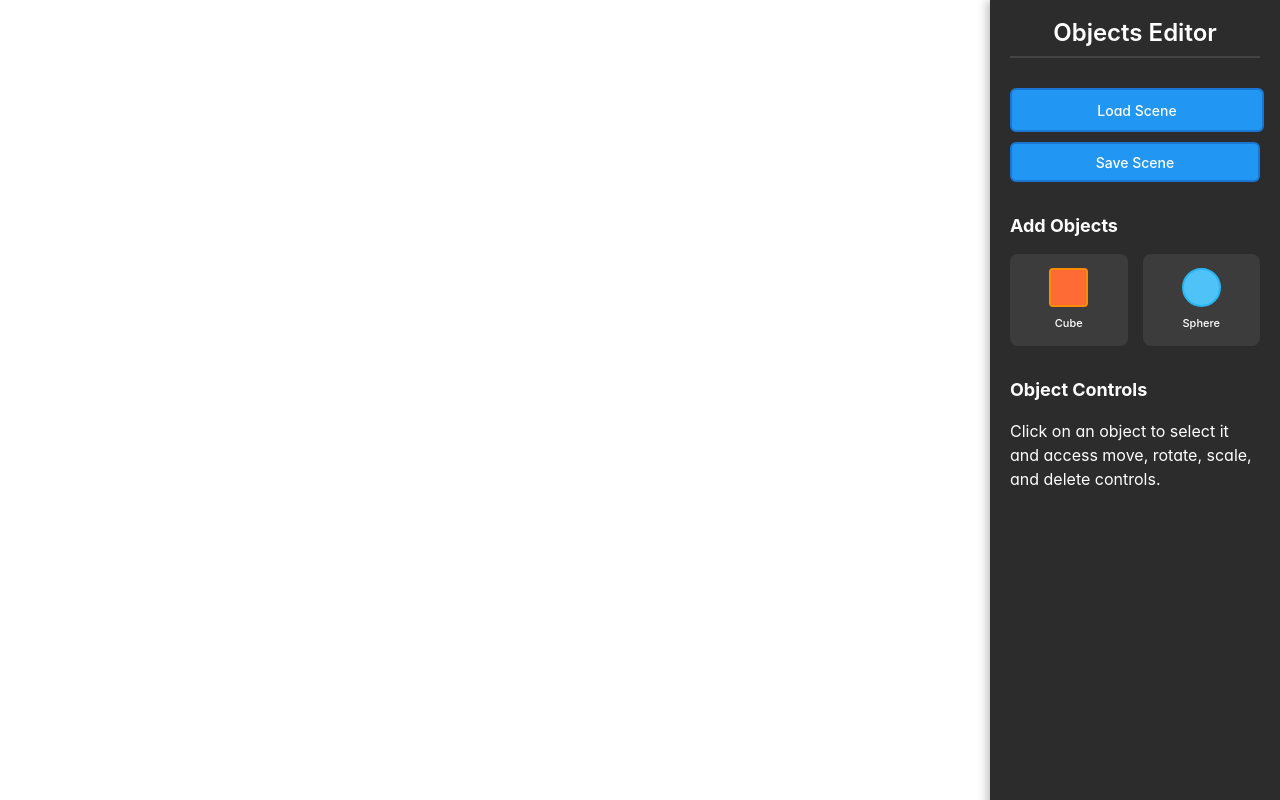
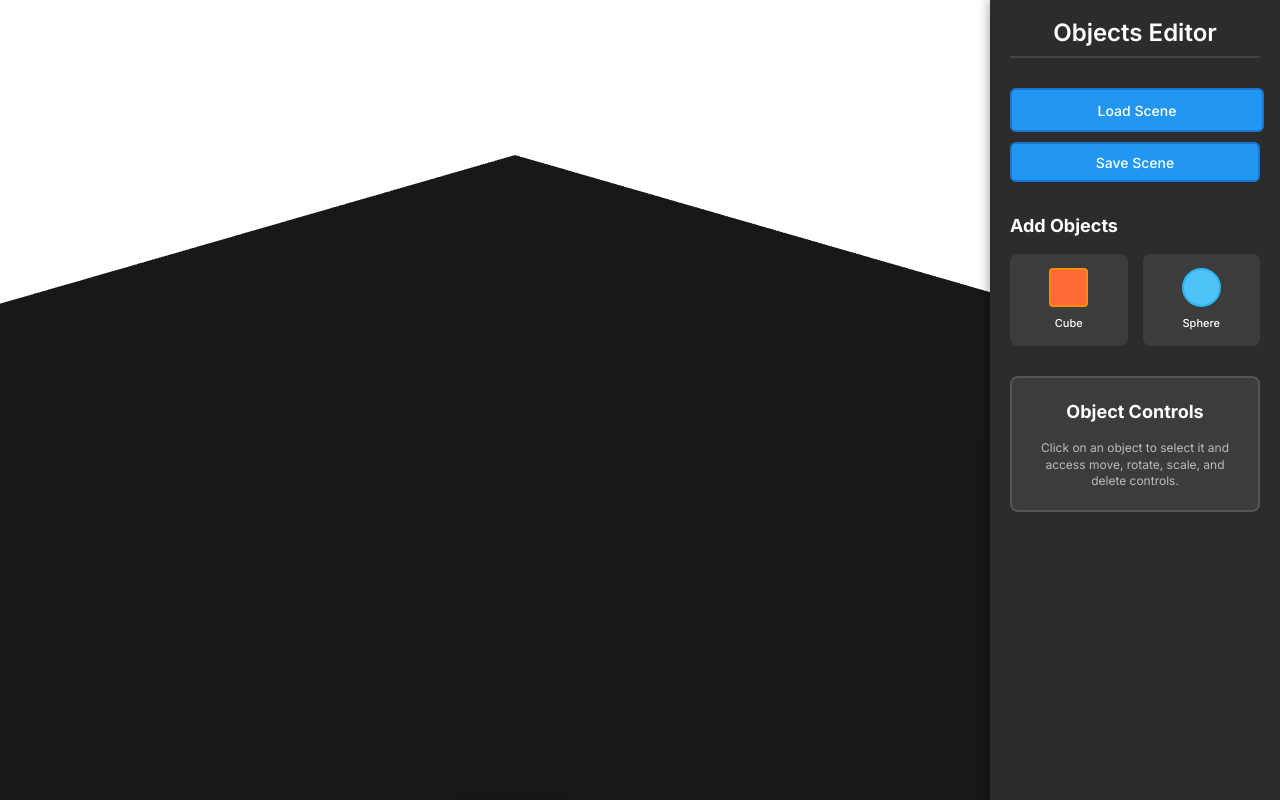
Before and after one commit to asheint/3d-scene-editor-lite, a React (Vite) app: page / in a window 1280 px wide. Built offline with nearby package versions, Linux system fonts and the light colour scheme.

Commit message:
Added the ground plane with shadow casting

```diff
--- a/src/App.css
+++ b/src/App.css
@@ -258,3 +258,25 @@
   color: #999;
   margin-top: 5px;
 }
+
+.no-selection-section {
+  margin-bottom: 30px;
+  padding: 20px;
+  background-color: #3c3c3c;
+  border-radius: 8px;
+  border: 2px solid #555;
+  text-align: center;
+}
+
+.no-selection-section h2 {
+  margin: 0 0 15px 0;
+  font-size: 18px;
+  color: #ffffff;
+}
+
+.no-selection {
+  font-size: 12px;
+  color: #bbb;
+  line-height: 1.4;
+  margin: 0;
+}
--- a/src/App.tsx
+++ b/src/App.tsx
@@ -129,14 +129,12 @@ function App() {
       return;
     }
 
-    const scaleStep = 0.1; // How much to scale each time
-
+    const scaleStep = 0.1;
     setSceneObjects((prev) =>
       prev.map((obj) => {
         if (obj.id === selectedObjectId) {
           const newScale: [number, number, number] = [...obj.scale];
 
-          // Figure out which axis to scale (0=X, 1=Y, 2=Z)
           let axisIndex: number;
           if (axis === "x") {
             axisIndex = 0;
@@ -146,12 +144,10 @@ function App() {
             axisIndex = 2;
           }
 
-          // Increase or decrease the scale
           if (direction === "increase") {
             newScale[axisIndex] += scaleStep;
           } else {
             newScale[axisIndex] -= scaleStep;
-            // Don't let it go below 0.1 (too small)
             if (newScale[axisIndex] < 0.1) {
               newScale[axisIndex] = 0.1;
             }
--- /dev/null
+++ b/src/components/scene/GroundPlane.tsx
@@ -0,0 +1,12 @@
+import React from "react";
+
+const GroundPlane: React.FC = () => {
+  return (
+    <mesh rotation={[-Math.PI / 2, 0, 0]} position={[0, -1, 0]} receiveShadow>
+      <planeGeometry args={[20, 20]} />
+      <meshStandardMaterial color="#404040" />
+    </mesh>
+  );
+};
+
+export default GroundPlane;
--- a/src/components/scene/SceneCanvas.tsx
+++ b/src/components/scene/SceneCanvas.tsx
@@ -1,5 +1,6 @@
 import { Canvas, useFrame } from "@react-three/fiber";
 import { OrbitControls } from "@react-three/drei";
+import GroundPlane from "./GroundPlane";
 import { useRef } from "react";
 import * as THREE from "three";
 import type { SceneObject } from "../../App";
@@ -40,6 +41,8 @@ function Object3D({
           e.stopPropagation();
           onSelect();
         }}
+        castShadow
+        receiveShadow
       >
         {object.type === "cube" ? (
           <boxGeometry args={[1, 1, 1]} />
@@ -89,9 +92,26 @@ export default function SceneCanvas({
         marginRight: "250px",
       }}
     >
-      <Canvas camera={{ position: [5, 5, 5], fov: 60 }}>
+      <Canvas
+        shadows
+        camera={{ position: [5, 5, 5], fov: 60 }}
+        gl={{ antialias: true }}
+      >
         <ambientLight intensity={0.5} />
-        <directionalLight position={[10, 10, 5]} intensity={1} />
+        <directionalLight
+          position={[10, 10, 5]}
+          intensity={1}
+          castShadow
+          shadow-mapSize={[2048, 2048]}
+          shadow-camera-far={50}
+          shadow-camera-left={-15}
+          shadow-camera-right={15}
+          shadow-camera-top={15}
+          shadow-camera-bottom={-15}
+          shadow-camera-near={0.1}
+        />
+
+        <GroundPlane />
 
         <OrbitControls enablePan enableZoom enableRotate />
 
--- a/src/index.css
+++ b/src/index.css
@@ -1,3 +1,5 @@
+@import url("https://fonts.googleapis.com/css2?family=Inter:wght@300;400;500;600;700&display=swap");
+
 :root {
   font-family: "Inter", "SF Pro Display", -apple-system, BlinkMacSystemFont,
     "Segoe UI", "Roboto", "Oxygen", "Ubuntu", "Cantarell", "Fira Sans",
@@ -16,8 +18,6 @@
   -moz-osx-font-smoothing: grayscale;
   font-feature-settings: "cv02", "cv03", "cv04", "cv11";
 }
-
-@import url("https://fonts.googleapis.com/css2?family=Inter:wght@300;400;500;600;700&display=swap");
 
 a {
   font-weight: 500;
```
